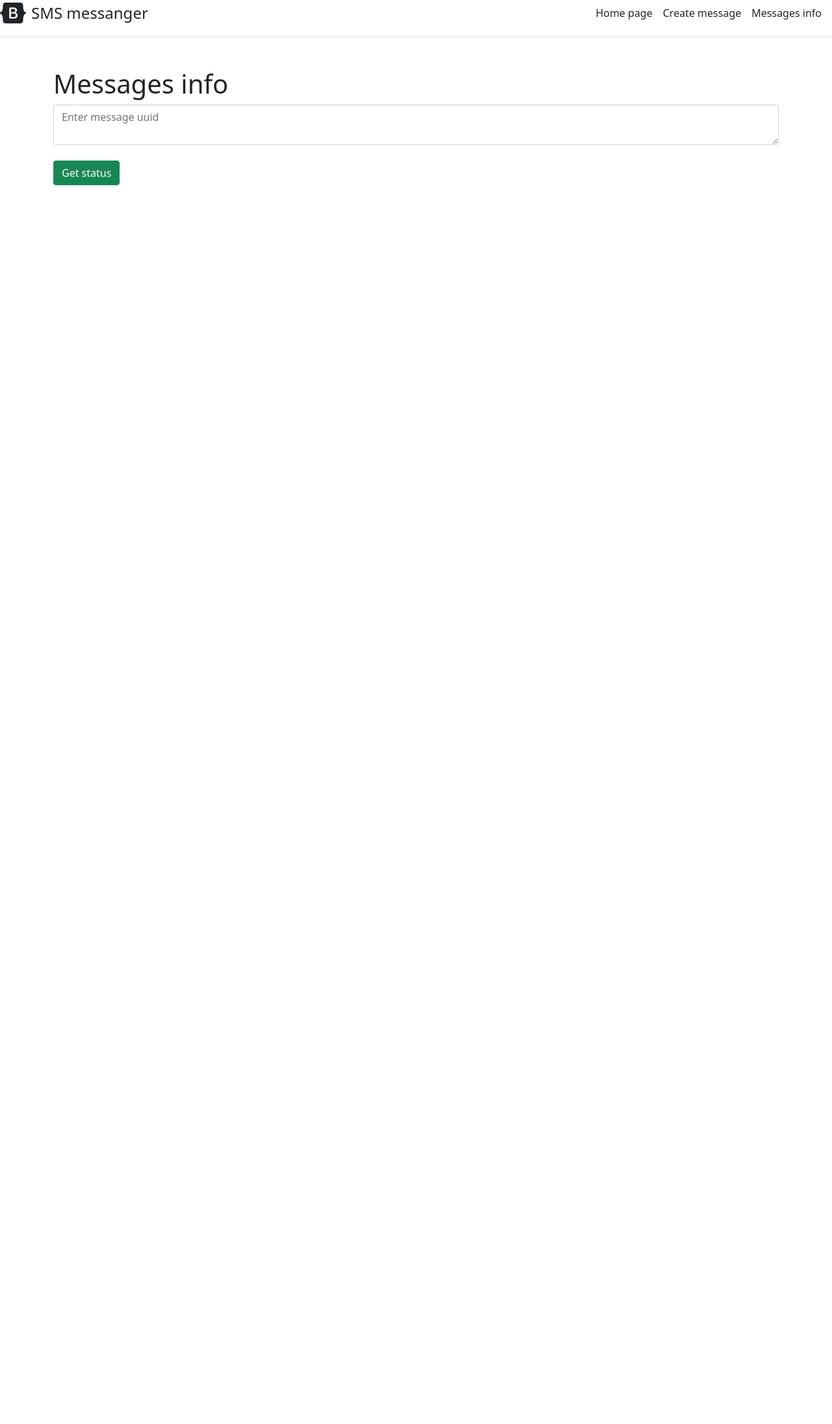
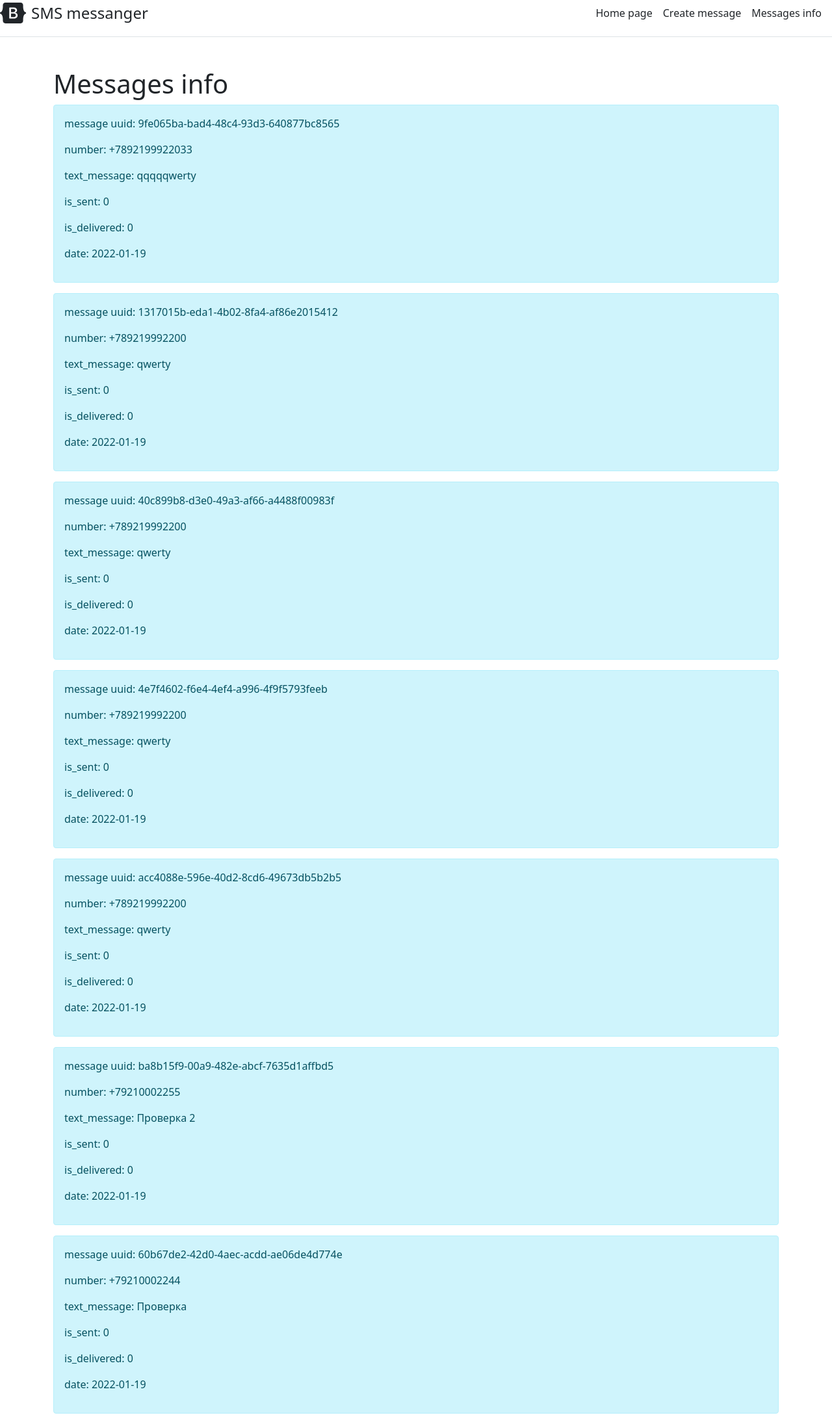
Before and after one commit to ErshovVladislav10M/SMS_messanger, a Flask app: page /messages-info in a window 1280 px wide. Shown: the whole page at 65% size. Before the commit the page ends 285 px from the top, so only its background shows below. Run offline with Flask 2, Linux system fonts and the light colour scheme; data comes from the database, SQL or seed files in the repository; both versions use the stored data as it was after the commit; parts of the project's set-up code (start-up, migrations or seed data) failed here and were passed over.

Commit message:
update app

```diff
--- a/Main_project/app.py
+++ b/Main_project/app.py
@@ -1,7 +1,8 @@
 import datetime
+import json
 import uuid
 
-from flask import Flask, redirect, render_template, request
+from flask import Flask, render_template
 from flask_sqlalchemy import SQLAlchemy
 
 app = Flask(__name__)
@@ -33,44 +34,41 @@ def home():
     return render_template("home.html")
 
 
-@app.route("/message-status/<str:message_uuid>")
-def message_status(message_uuid: str):
-    message = Message.query.get(message_uuid)
-    return render_template("message-status.html", message=message)
+@app.route("/create-message/POST/<text_message>/<number>")
+def create_message2(text_message, number):
+    message_uuid = uuid.uuid4()
+
+    message = Message(
+        message_uuid=str(message_uuid),
+        text_message=text_message,
+        number=number,
+    )
+
+    try:
+        db.session.add(message)
+        db.session.commit()
+        return json.dumps(str(message_uuid))
+    except MyError:
+        return json.dumps("Error adding message")
+
+
+@app.route("/message-status/GET/<message_uuid>")
+def message_status(message_uuid):
+    message = Message.query.filter_by(message_uuid=message_uuid).first()
+    data = (
+        message.message_uuid,
+        message.text_message,
+        message.number,
+        message.is_sent,
+        message.is_delivered,
+    )
+    return json.dumps(data)
 
 
 @app.route("/messages-info", methods=["POST", "GET"])
 def messages_info():
-    if request.method == "POST":
-        message_uuid = request.form["message_uuid"]
-        return redirect("/message-status/" + str(message_uuid))
-    else:
-        return render_template("messages-info.html")
-
-
-@app.route("/create-message", methods=["POST", "GET"])
-def create_message():
-    if request.method == "POST":
-        text_message = request.form["text_message"]
-        number = request.form["number"]
-        provider = request.form["provider"]
-        message_uuid = uuid.uuid4()
-
-        message = Message(
-            message_uuid=str(message_uuid),
-            text_message=text_message,
-            number=number,
-            provider=provider,
-        )
-
-        try:
-            db.session.add(message)
-            db.session.commit()
-            return redirect("/message-status/" + str(message_uuid))
-        except MyError:
-            return "Error adding message"
-    else:
-        return render_template("create-message.html")
+    messages = Message.query.order_by(Message.date.desc()).all()
+    return render_template("messages-info.html", messages=messages)
 
 
 if __name__ == "__main__":
--- a/Main_project/templates/messages-info.html
+++ b/Main_project/templates/messages-info.html
@@ -7,9 +7,16 @@ Messages info
 {% block body %}
 <div class="container mt-5">
     <h1>Messages info</h1>
-    <form method="post">
-        <textarea name="message_uuid" id="message_uuid" class="form-control" placeholder="Enter message uuid"></textarea><br>
-        <input type="submit" class="btn btn-success" value="Get status">
-    </form>
+
+    {% for message in messages %}
+    <div class="alert alert-info">
+        <p>message uuid: {{message.message_uuid}}</p>
+        <p>number: {{message.number}}</p>
+        <p>text_message: {{message.text_message}}</p>
+        <p>is_sent: {{message.is_sent}}</p>
+        <p>is_delivered: {{message.is_delivered}}</p>
+        <p>date: {{message.date.date()}}</p>
+    </div>
+    {% endfor %}
 </div>
 {% endblock %}
```
Also changed, not shown: Main_project/messages.db.
